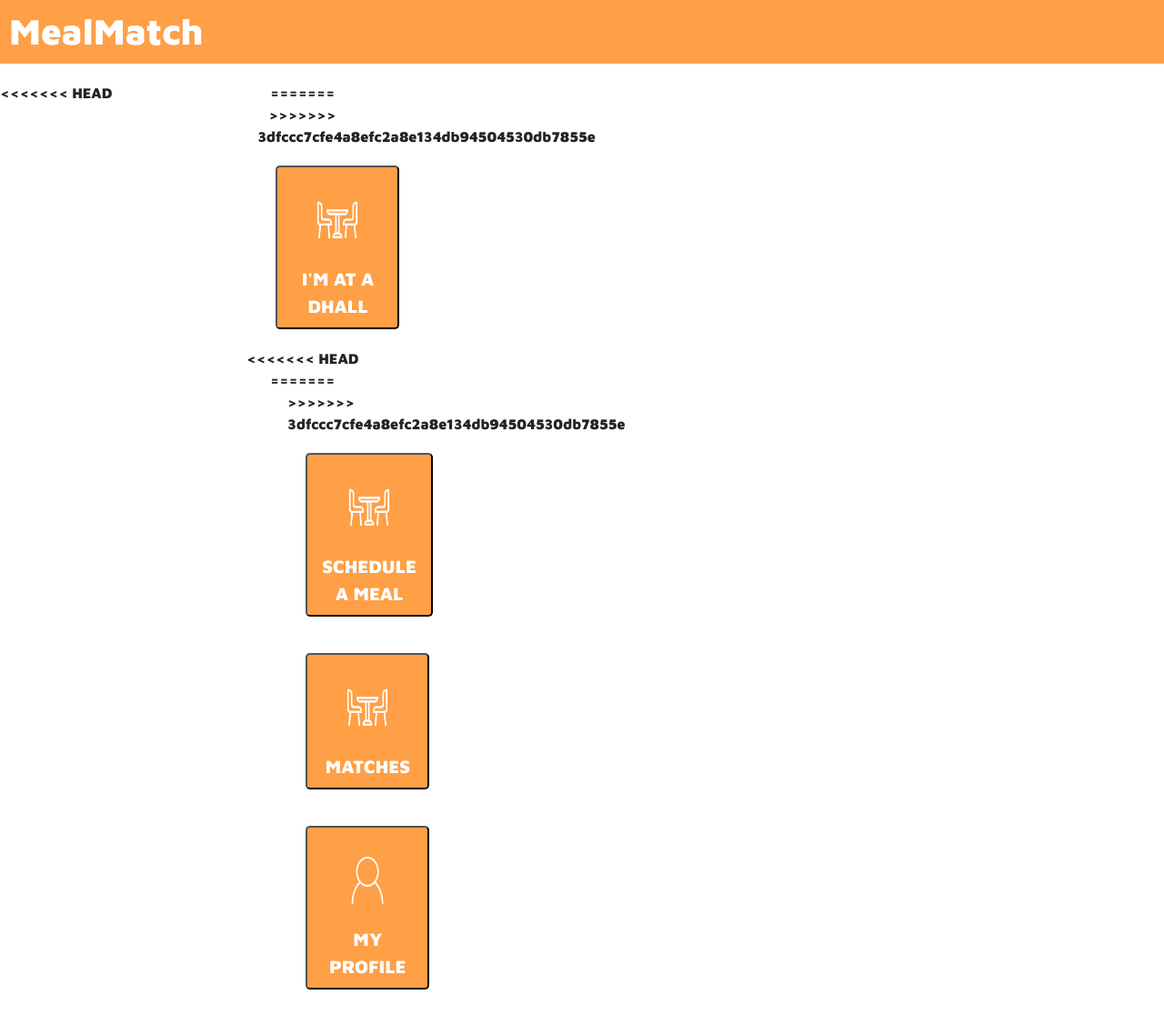
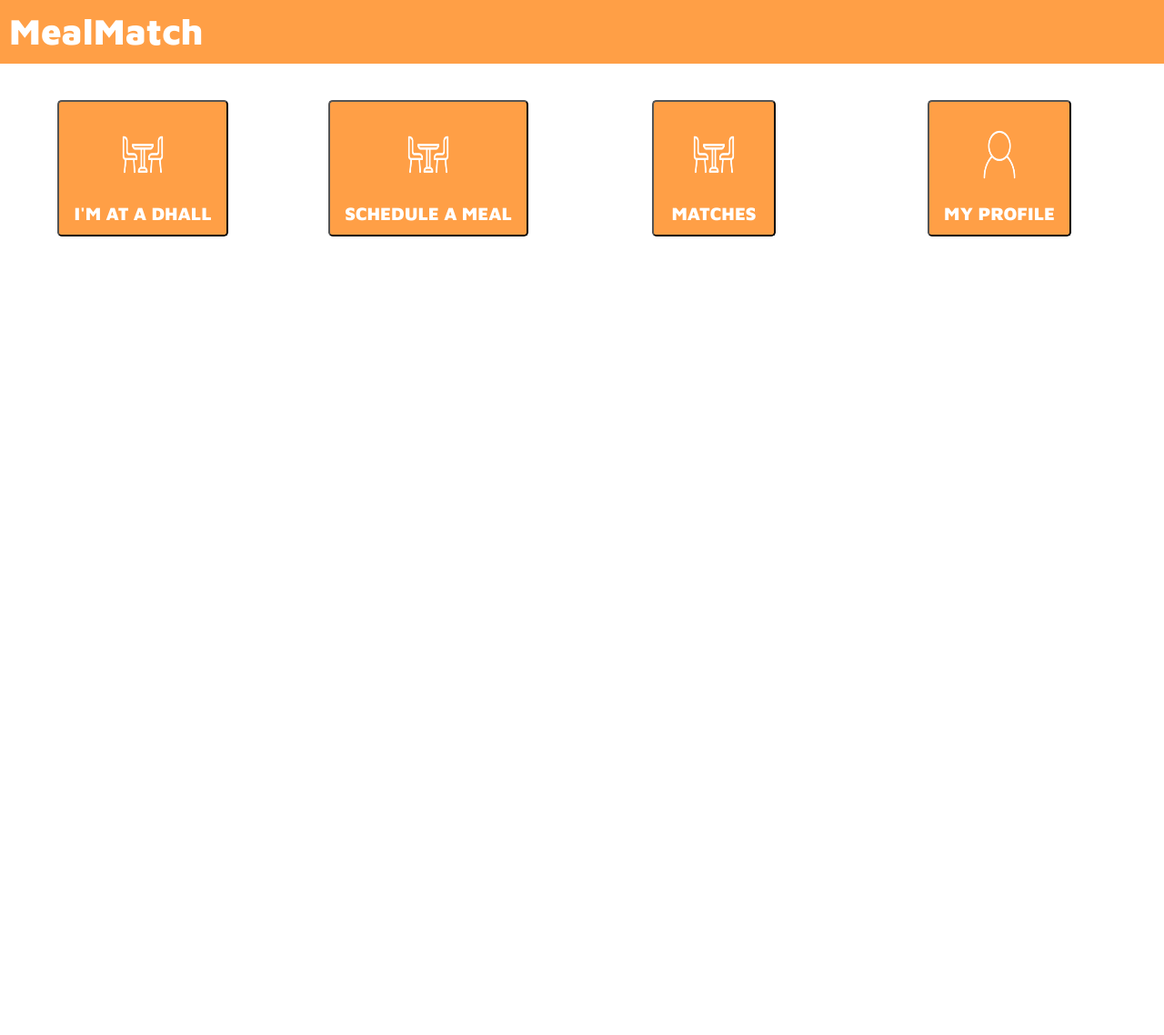
Before and after one commit to akelch11/MealMatch, a Flask app: template templates/homescreen.html in a window 1280 px wide. Shown: the whole page at 91% size. After the commit the page ends 260 px from the top, so only its background shows below. Run offline with Flask 2, Linux system fonts and the light colour scheme; the template is opened without the code that fills it, so the values that code supplies are empty; some libraries are stand-ins or nearby versions.

Commit message:
finish merge

```diff
--- a/templates/homescreen.html
+++ b/templates/homescreen.html
@@ -18,13 +18,8 @@
     <div class= "container-fluid btn-group" id = "mainContainer">
         <div class = "row w-100" id = "rowTest">
 
-<<<<<<< HEAD
-            <div class = "col-sm-4">
+            <div class = "col-sm-3">
                 <form action = '/ondemand'>
-=======
-            <div class = "col-sm-3">
-                <form action = '/matchdummy'>
->>>>>>> 3dfccc7cfe4a8efc2a8e134db94504530db7855e
                     <button class = "btn-lg btn-block homeButton" id = "grabMealButton">
                     <img src = "/static/diningchairslogo.png" alt = "grab meal" style = "width: 100px; height: 100px;"> </img>
                     <br>
@@ -33,13 +28,8 @@
                 </form>
             </div>
 
-<<<<<<< HEAD
-            <div class = 'col-sm-4'>
+            <div class = 'col-sm-3'>
                 <form action="/schedule">
-=======
-            <div class = 'col-sm-3'>
-                <form action="/schedulematch">
->>>>>>> 3dfccc7cfe4a8efc2a8e134db94504530db7855e
                     <button class = "btn-lg btn-block homeButton" id = "bigButtons2">
 
                     <img src = "/static/diningchairslogo.png" alt = "scheduled meals" style = "width: 100px; height: 100px;"> </img>
```
